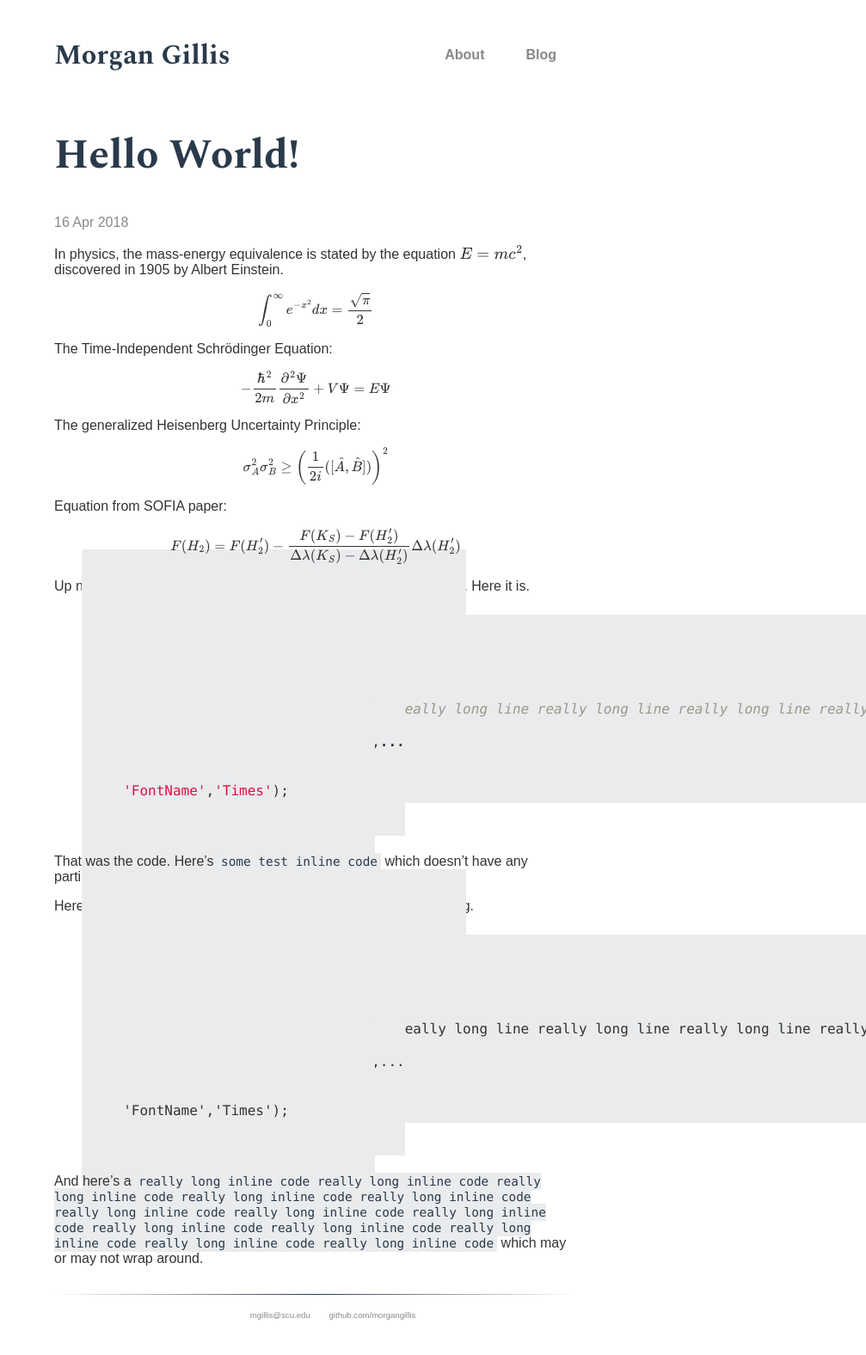
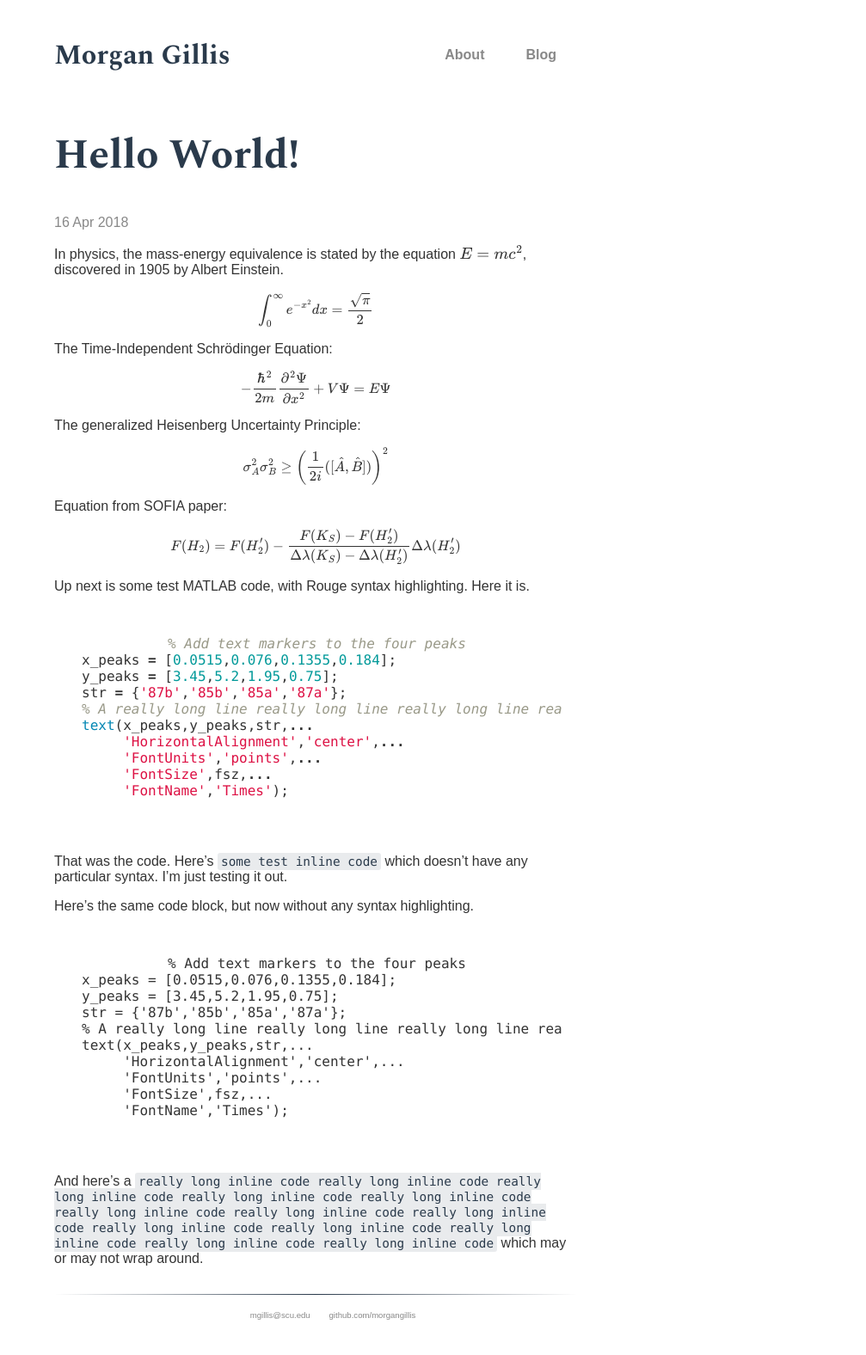
Before and after one commit to morgangillis/morgangillis.github.io, a Jekyll site: the page built from _posts/2018-04-16-hello-world.md, in a window 1280 px wide. Shown: the whole page at 86% size, without its empty margins (273-1280 px from the left). Built offline with Jekyll 4.4.1, drawn with Linux system fonts in a browser that asks for light colours; some web fonts are replaced; formulas are drawn with MathJax 3.

Commit message:
Update code.scss

```diff
--- a/_sass/code.scss
+++ b/_sass/code.scss
@@ -19,7 +19,7 @@ pre code {
   padding: 100px;
   font-size: 100%;
   color: inherit;
-  //background-color: transparent;
+  background: transparent;
 }
 
 .highlight {
@@ -35,10 +35,10 @@ pre code {
   //  background: #e9ebed;
   //}
 
-  //pre {
+  pre {
   //  margin-bottom: 0;
-  //  overflow-x: auto;
-  //}
+    overflow-x: auto;
+  }
 
   .c     { color: #998; font-style: italic } // Comment
   .err   { color: #a61717; background-color: #e3d2d2 } // Error
```
